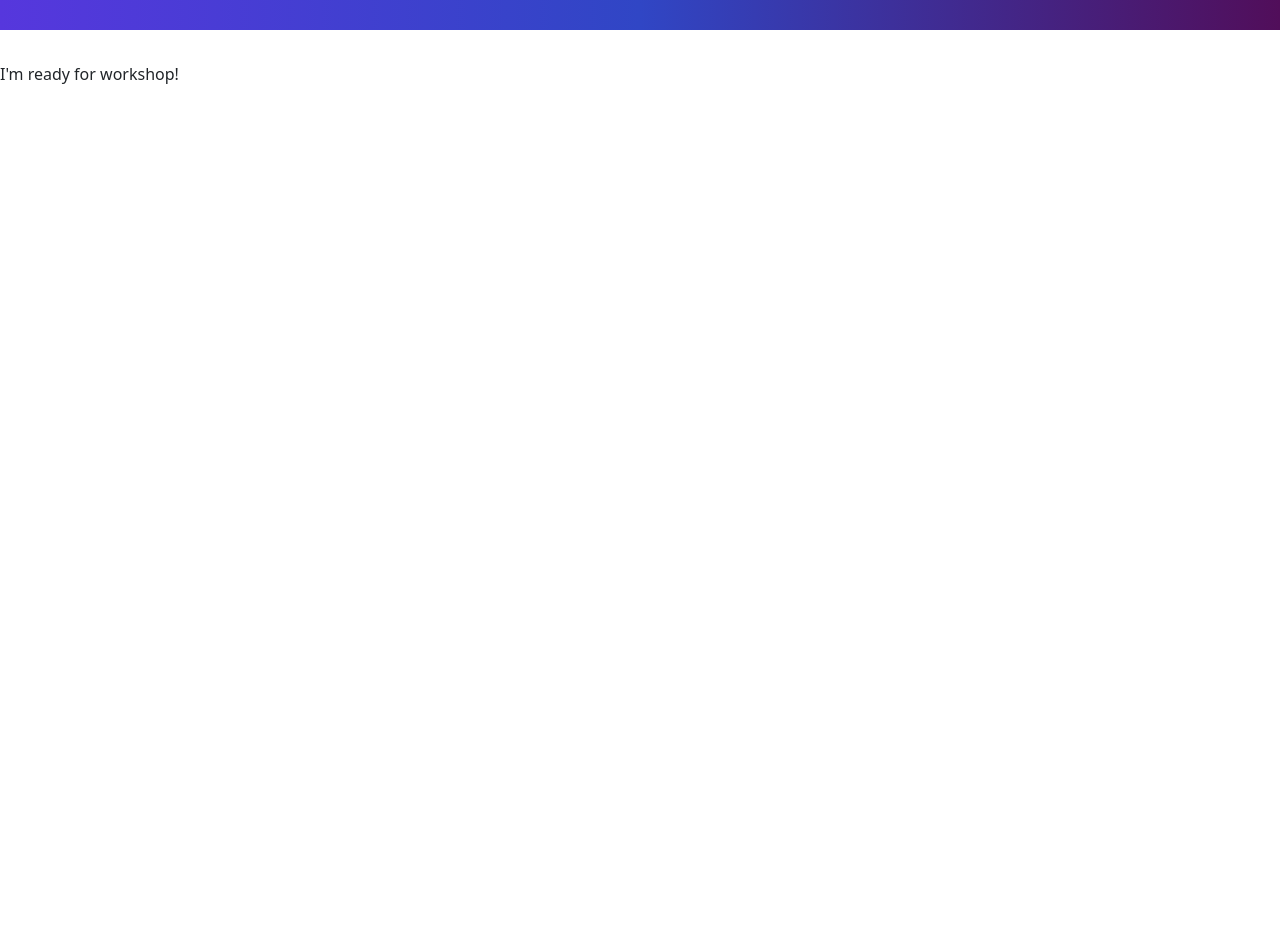
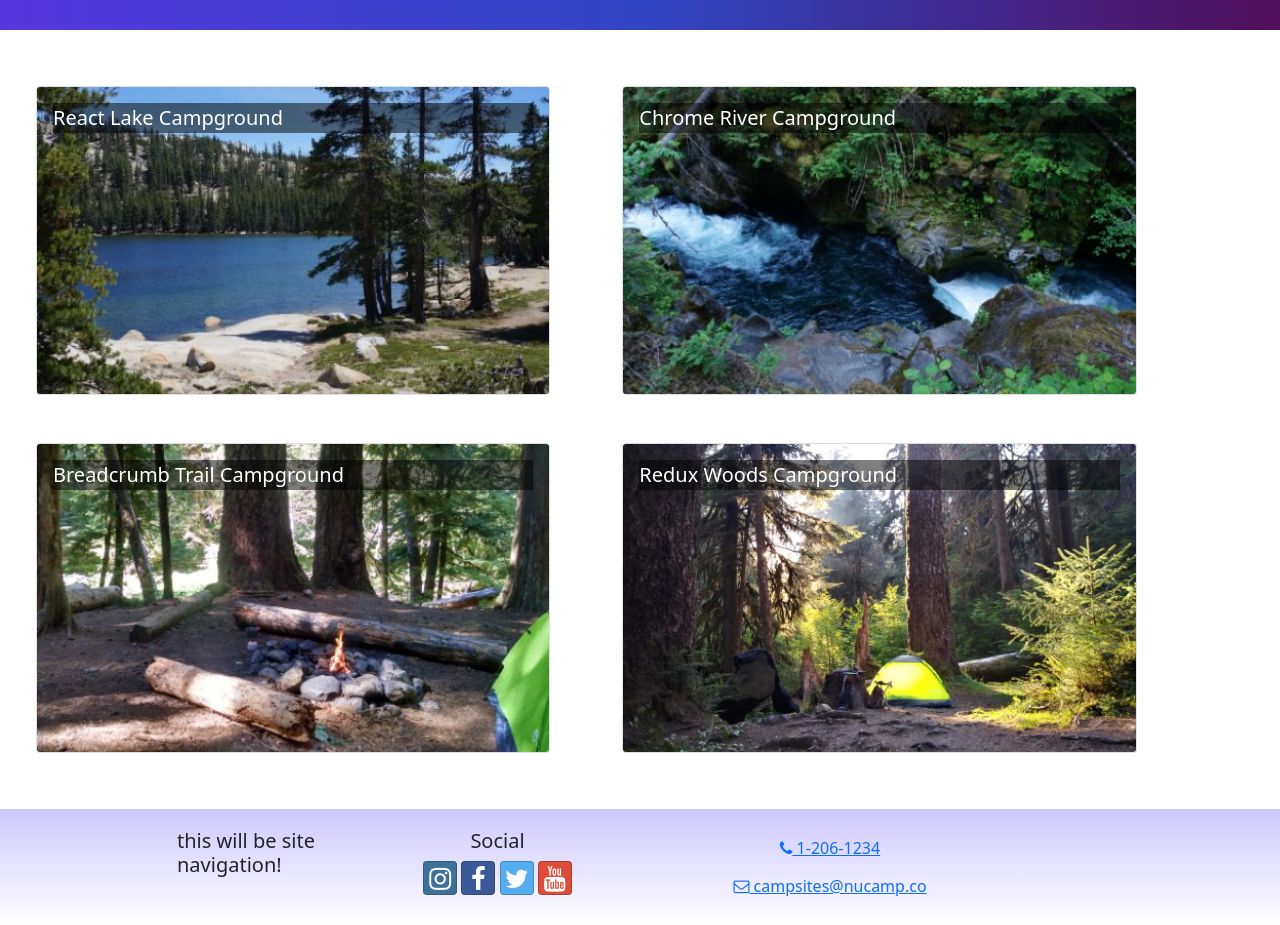
Before and after one commit to AlericPerry/React-Course, a React (Create React App) app: page / in a window 1280 px wide. Shown: the part 98-1023 px from the top of the page. Before the commit the page ends 800 px from the top, so only its background shows below. Built offline with nearby package versions, Linux system fonts and the light colour scheme.

Commit message:
Workshop 1

```diff
--- a/src/App.js
+++ b/src/App.js
@@ -1,20 +1,14 @@
-import React from 'react';
-import { Container, Navbar, NavbarBrand} from 'reactstrap';
-import NucampLogo from './app/assets/img/logo.png'
-
+import CampsitesList from './features/campsites/CampsitesList.js';
 import './App.css';
+import Header from './components/Header';
+import Footer from './components/Footer';
 
 function App() {
   return (
     <div className="App">
-      <Navbar dark color='primary' sticky='top' expand='md'>
-        <Container>
-          <NavbarBrand href='/'>
-            <img src={NucampLogo} alt='nucamp logo' />
-          </NavbarBrand>
-        </Container>
-      </Navbar>
-      I'm ready for workshop!
+      <Header />
+      <CampsitesList/>
+      <Footer />
     </div>
   );
 }
--- /dev/null
+++ b/src/components/Footer.js
@@ -0,0 +1,61 @@
+import { Container, Row, Col } from 'reactstrap';
+
+const Footer = () => {
+    return (
+        <footer className='site-footer'>
+            <Container>
+                <Row>
+                    <Col xs={{ size:4, offset: 1 }} sm='2'>
+                        <h5>this will be site navigation!</h5>
+                    </Col>
+                    <Col xs='6' sm='3' className='text-center'>
+                        <h5>Social</h5>
+                        <a
+                            className='btn btn-social-icon btn-instagram'
+                            href='http://instagram.com/'
+                        >
+                            <i className='fa fa-instagram' />
+                        </a>{' '}
+                        <a
+                            className='btn btn-social-icon btn-facebook'
+                            href='https://www.facebook.com/'
+                        >
+                            <i className='fa fa-facebook' />
+                        </a>{' '}
+                        <a
+                            className='btn btn-social-icon btn-twitter'
+                            href='https://twitter.com/'
+                        >
+                            <i className='fa fa-twitter' />
+                        </a>{' '}
+                        <a
+                            className='btn btn-social-icon btn-google'
+                            href='https://youtube.com/'
+                        >
+                            <i className='fa fa-youtube' />
+                        </a>{' '}
+                    </Col>
+                    <Col sm='4' className='text-center'>
+                        <a
+                            role='button'
+                            className='btn btn-link'
+                            href='tel:+12065551234'
+                        >
+                            <i className='fa fa-phone' /> 1-206-1234
+                        </a>
+                        <br />
+                        <a
+                            role='button'
+                            className='btn btn-link'
+                            href='mailto:notreal@notreal.co'
+                        >
+                            <i className='fa fa-envelope-o' /> campsites@nucamp.co
+                        </a>
+                    </Col>
+                </Row>
+            </Container>
+        </footer>
+    );
+}
+
+export default Footer;
--- /dev/null
+++ b/src/components/Header.js
@@ -0,0 +1,16 @@
+import { Navbar, NavbarBrand } from 'reactstrap';
+import NucampLogo from '../app/assets/img/logo.png';
+
+const Header = () => {
+    return (
+        <Navbar dark color='primary' sticky='top' expand='md'>
+
+          <NavbarBrand href='/'>
+            <img src={NucampLogo} alt='nucamp logo' />
+          </NavbarBrand>
+
+      </Navbar>
+    );
+}
+
+export default Header;
--- /dev/null
+++ b/src/features/campsites/CampsiteCard.js
@@ -0,0 +1,18 @@
+import { Card, CardImg, CardImgOverlay, CardTitle} from 'reactstrap';
+
+const CampsiteCard = (props) => {
+    return (
+        <Card>
+            <CardImg
+                width='100%'
+                src={props.campsite.image}
+                alt={props.campsite.name}
+            />
+            <CardImgOverlay>
+                <CardTitle>{props.campsite.name}</CardTitle>
+            </CardImgOverlay>
+        </Card>
+    );
+}
+
+export default CampsiteCard;
--- /dev/null
+++ b/src/features/campsites/CampsitesList.js
@@ -0,0 +1,19 @@
+import { CAMPSITES } from '../../app/shared/CAMPSITES';
+import { Col, Row } from 'reactstrap';
+import CampsiteCard from './CampsiteCard';
+
+const CampsitesList = () => {
+    return (
+        <Row className='ms-auto'>
+            {CAMPSITES.map((campsite) => {
+                return (
+                    <Col md='5' className='m-4' key={campsite.id}>
+                        <CampsiteCard campsite={campsite} />
+                    </Col>
+                );
+            })}
+        </Row>
+    );
+}
+
+export default CampsitesList;
```
